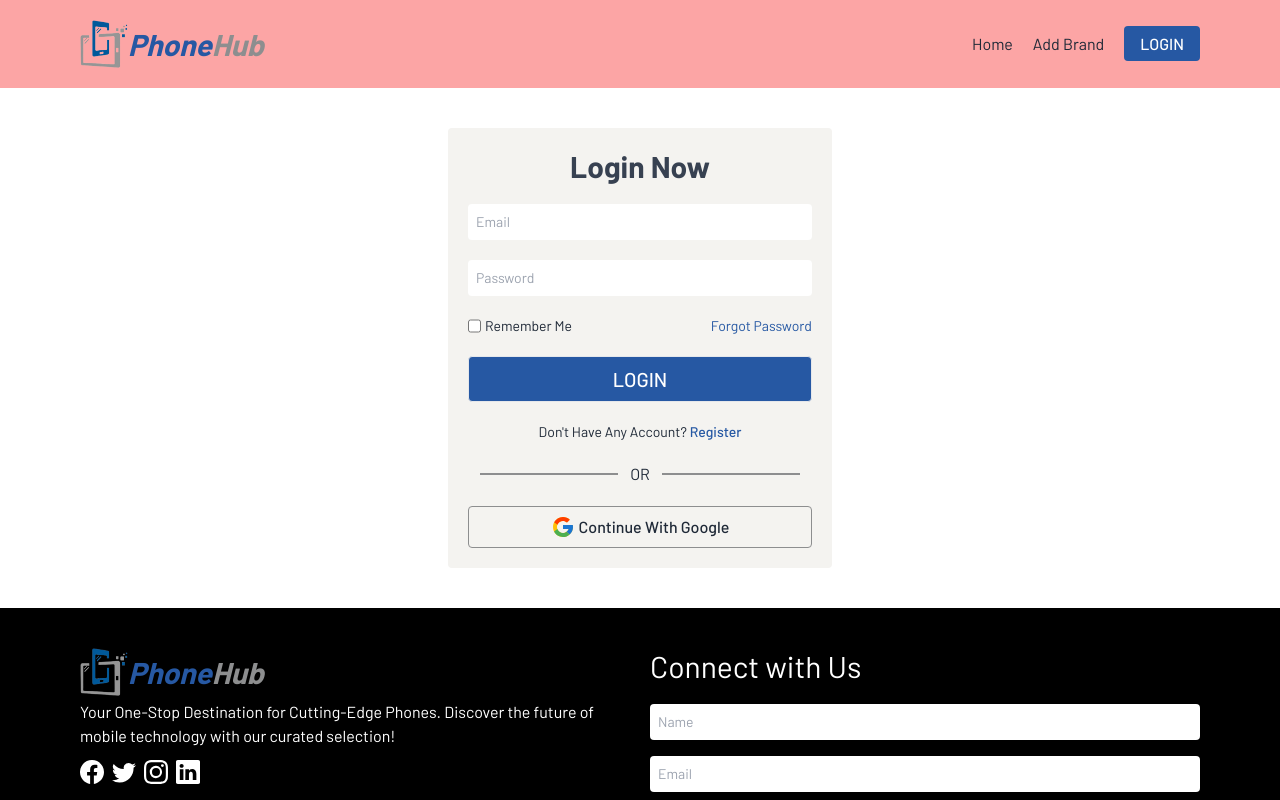
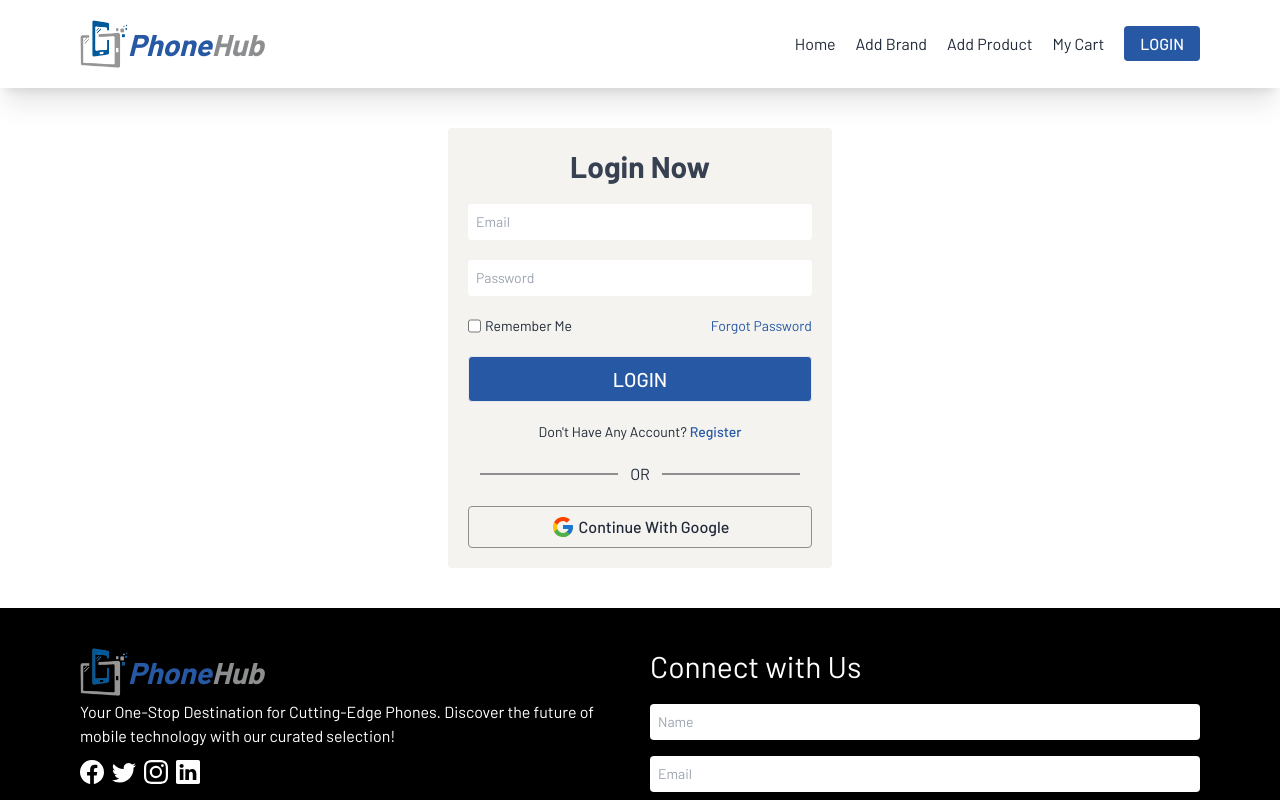
Before and after one commit to shamshul-haque/phone-hub-client, a React (Vite) app: page /login in a window 1280 px wide. Shown: the top 800 px of the page. Built offline with nearby package versions, Linux system fonts and the light colour scheme; no server answers.

Commit message:
add two more option to the navbar

```diff
--- a/src/components/header/Navbar.jsx
+++ b/src/components/header/Navbar.jsx
@@ -40,11 +40,31 @@ const Navbar = () => {
           Add Brand
         </NavLink>
       </li>
+      <li>
+        <NavLink
+          to="/addProduct"
+          className={({ isActive }) =>
+            isActive ? "text-[#2658a3] underline active" : ""
+          }
+        >
+          Add Product
+        </NavLink>
+      </li>
+      <li>
+        <NavLink
+          to="/myCart"
+          className={({ isActive }) =>
+            isActive ? "text-[#2658a3] underline active" : ""
+          }
+        >
+          My Cart
+        </NavLink>
+      </li>
     </>
   );
 
   return (
-    <div className="flex justify-between items-center px-5 md:px-10 lg:px-20 py-5 bg-red-300">
+    <div className="flex justify-between items-center px-5 md:px-10 lg:px-20 py-5 bg-White shadow-xl">
       <div className="flex items-center">
         <Link to="/">
           <img src={logo} alt="logo" className="w-12 h-12" />
```
